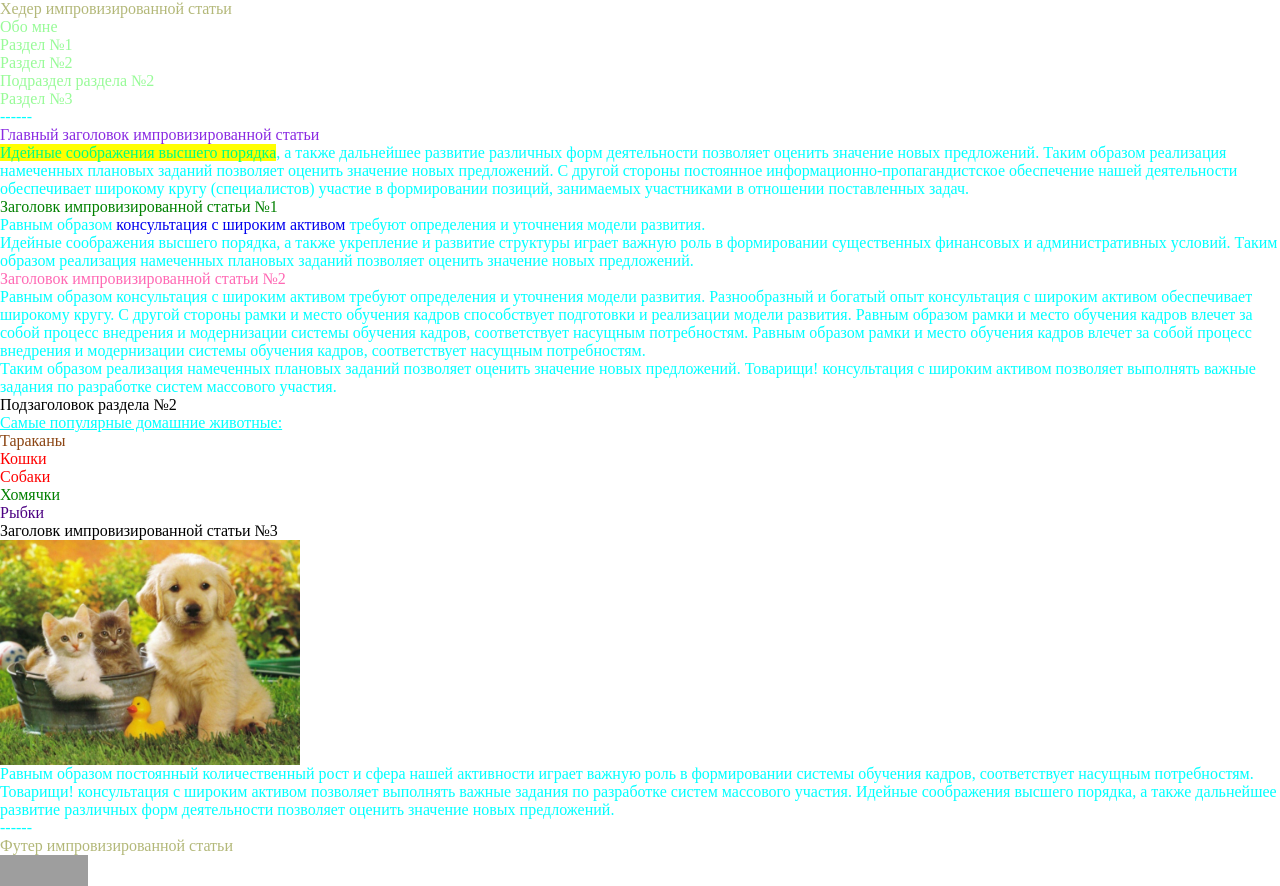
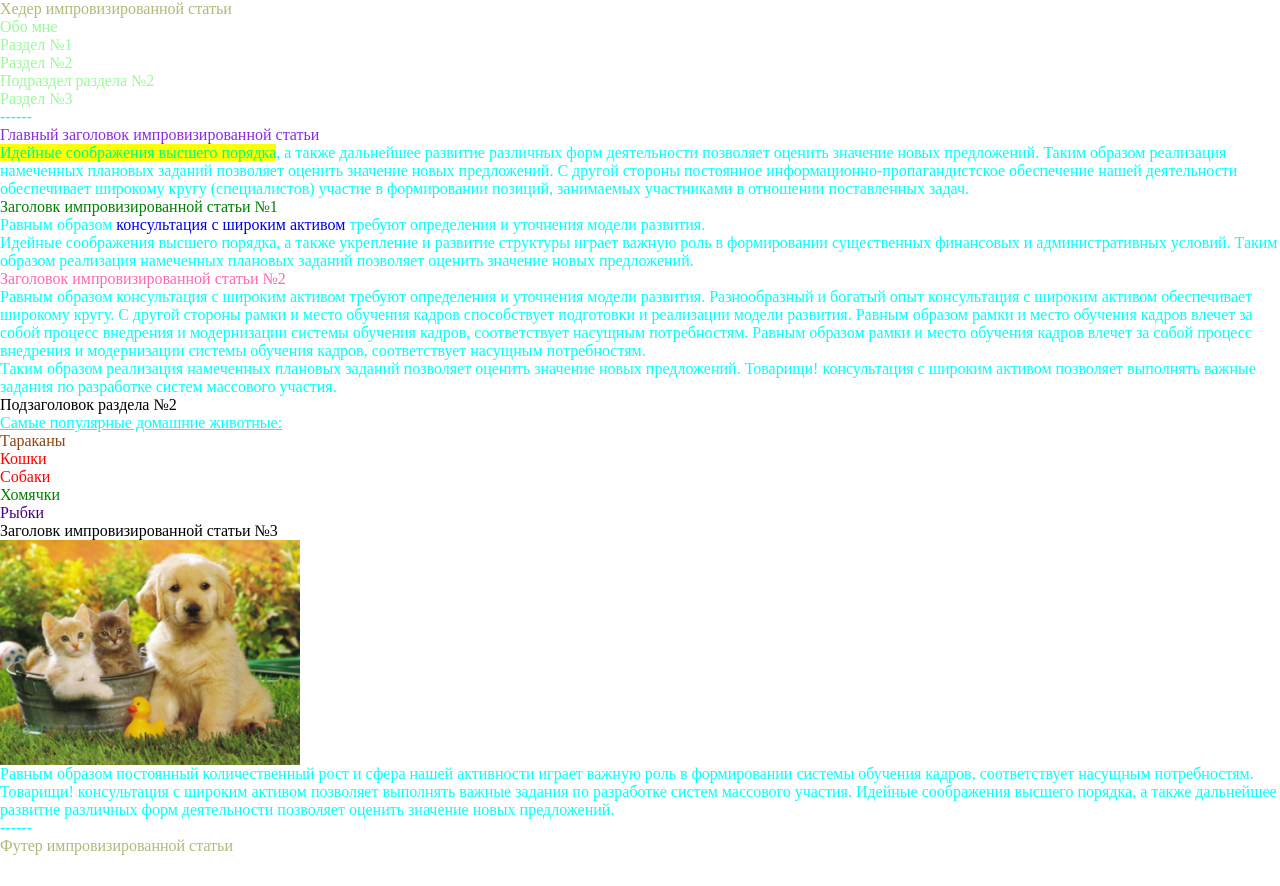
Before and after one commit to Slicezor/hm_lesson_3, a plain HTML site: page index.html in a window 1280 px wide. After the commit the page ends 855 px from the top, so only its background shows below. Drawn offline with Linux system fonts and the light colour scheme; grey boxes are pictures that could not be loaded.

Commit message:
Update index.html

```diff
--- a/index.html
+++ b/index.html
@@ -92,13 +92,6 @@
 
 	<footer class="footer">
 		Футер импровизированной статьи
-		<p>
-    			<a href="https://jigsaw.w3.org/css-validator/check/referer">
-        			<img style="border:0;width:88px;height:31px"
-            				src="https://jigsaw.w3.org/css-validator/images/vcss-blue"
-            				alt="Правильный CSS!" />
-    			</a>
-		</p>
 	</footer>
 </body>
 
```
